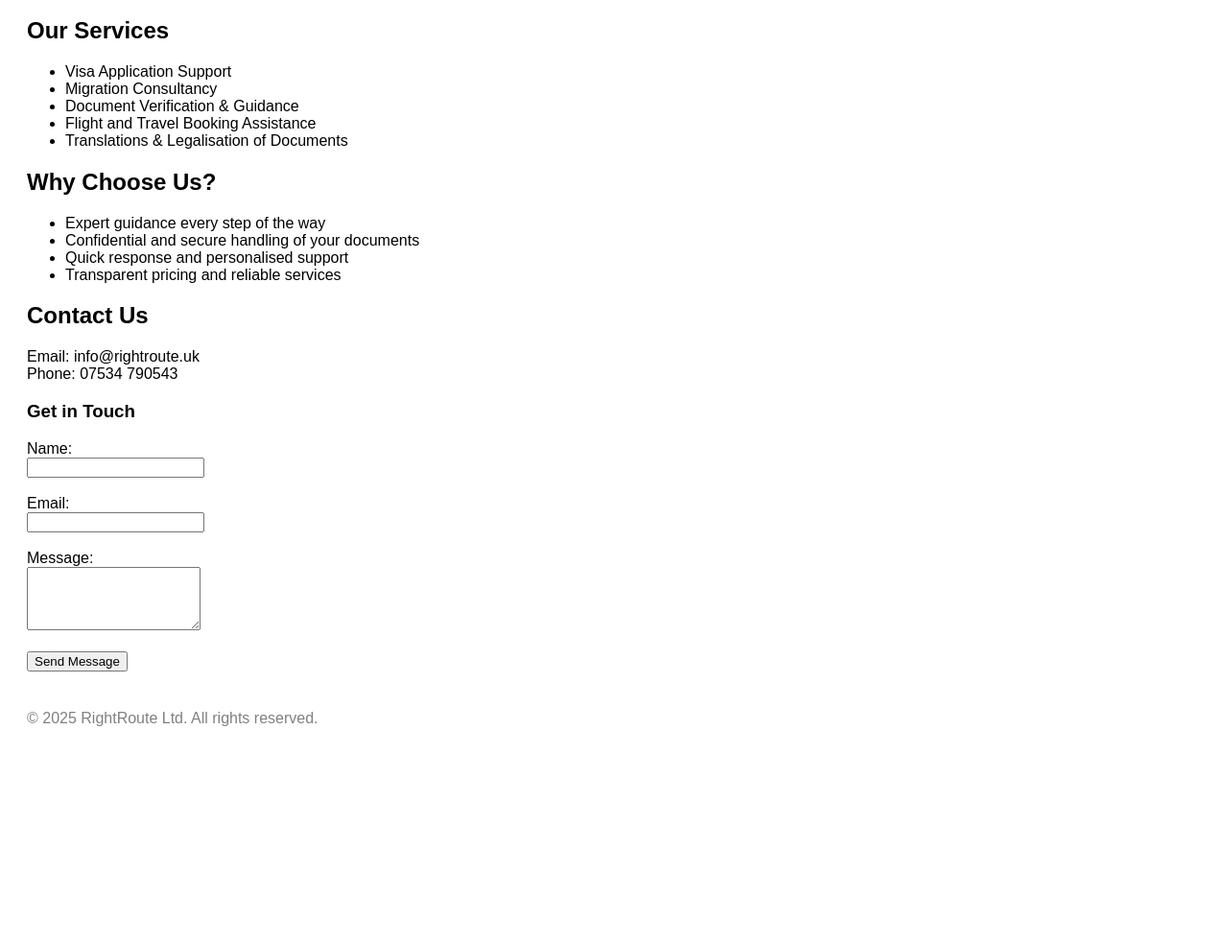
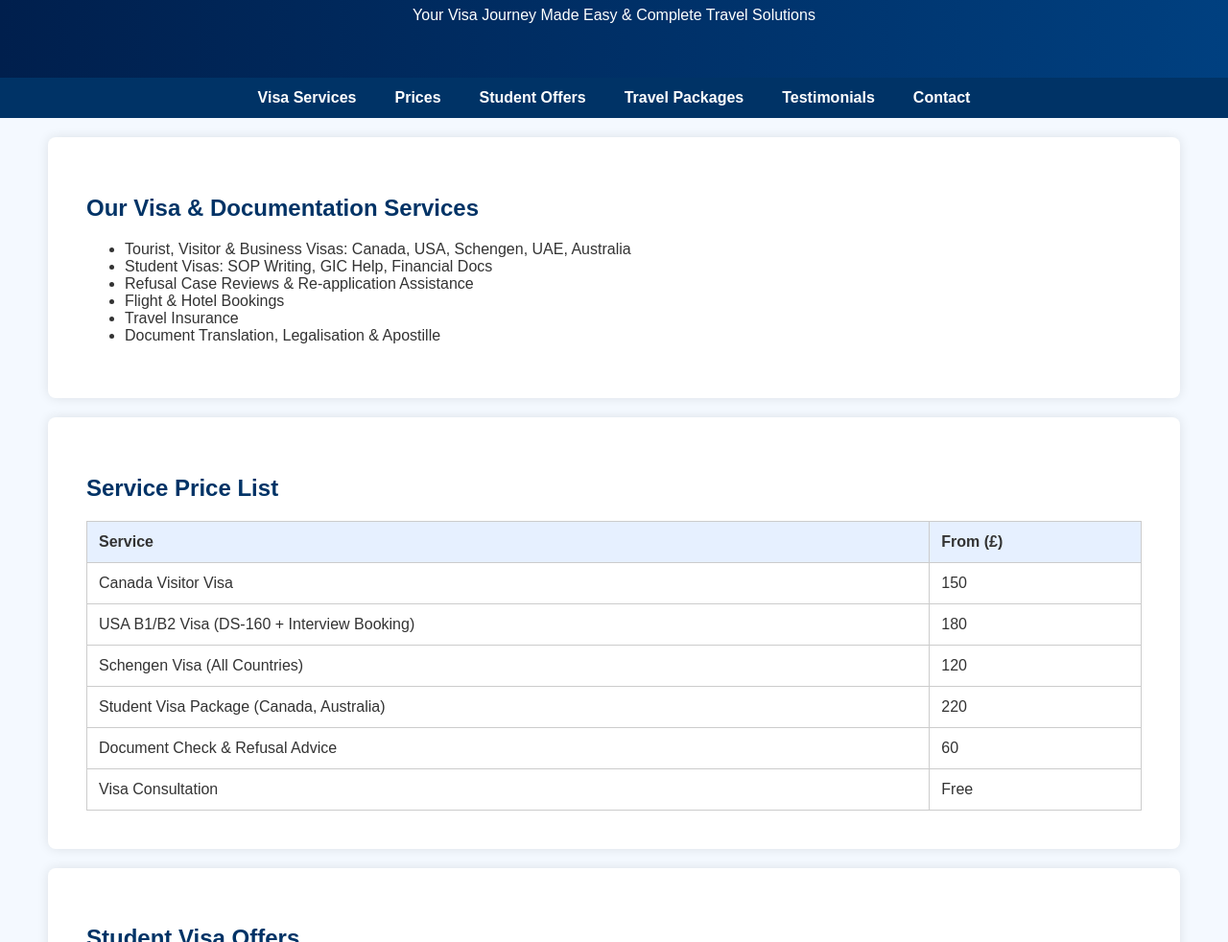
Before and after one commit to sabhidalli/rightroute-website, a plain HTML site: page index.html in a window 1280 px wide. Shown: the part 146-1128 px from the top of the page at 96% size. Before the commit the page ends 932 px from the top, so only its background shows below. Drawn offline with Linux system fonts and the light colour scheme.

Commit message:
Update index.html

```diff
--- a/index.html
+++ b/index.html
@@ -2,39 +2,180 @@
 <html lang="en">
 <head>
   <meta charset="UTF-8" />
-  <meta name="viewport" content="width=device-width, initial-scale=1.0"/>
-  <title>RightRoute Ltd</title>
+  <meta name="viewport" content="width=device-width, initial-scale=1.0" />
+  <title>RightRoute Ltd - Global Visa & Travel Services</title>
+  <style>
+    body {
+      font-family: Arial, sans-serif;
+      margin: 0;
+      background: #f4f9ff;
+      color: #333;
+    }
+    header {
+      background: linear-gradient(to right, #001f4d, #004080);
+      color: white;
+      padding: 40px 20px;
+      text-align: center;
+    }
+    header img {
+      width: 100px;
+      margin-bottom: 15px;
+    }
+    nav {
+      background: #003366;
+      display: flex;
+      justify-content: center;
+      flex-wrap: wrap;
+    }
+    nav a {
+      color: white;
+      text-decoration: none;
+      padding: 12px 20px;
+      font-weight: bold;
+    }
+    nav a:hover {
+      background: #0059b3;
+    }
+    section {
+      padding: 40px;
+      max-width: 1100px;
+      margin: auto;
+      background: white;
+      margin-top: 20px;
+      border-radius: 8px;
+      box-shadow: 0 0 12px rgba(0,0,0,0.1);
+    }
+    h2 { color: #003366; }
+    ul, table {
+      margin-top: 15px;
+    }
+    table {
+      width: 100%;
+      border-collapse: collapse;
+    }
+    table, th, td {
+      border: 1px solid #ccc;
+    }
+    th, td {
+      padding: 12px;
+      text-align: left;
+    }
+    th {
+      background: #e6f0ff;
+    }
+    form input, form textarea {
+      width: 100%;
+      padding: 12px;
+      margin-bottom: 12px;
+      border: 1px solid #ccc;
+      border-radius: 5px;
+    }
+    form button {
+      background: #003366;
+      color: white;
+      padding: 12px 20px;
+      border: none;
+      border-radius: 5px;
+      font-weight: bold;
+    }
+    footer {
+      background: #001f33;
+      color: white;
+      padding: 20px;
+      text-align: center;
+    }
+    .testimonial {
+      background: #f0f8ff;
+      padding: 15px;
+      border-left: 5px solid #0073e6;
+      margin-bottom: 15px;
+    }
+  </style>
 </head>
-<body style="font-family: sans-serif; padding: 20px;">
-  <h1 style="color: #003366;">RightRoute Ltd</h1>
-  <p>Your Visa Journey Made Easy — Expert Travel & Documentation Services</p>
-  <hr />
-  <h2>Our Services</h2>
+<body>
+  <header>
+    <img src="logo.png" alt="RightRoute Ltd Logo" />
+    <h1>RightRoute Ltd</h1>
+    <p>Your Visa Journey Made Easy & Complete Travel Solutions</p>
+  </header>
+
+  <nav>
+    <a href="#services">Visa Services</a>
+    <a href="#pricing">Prices</a>
+    <a href="#offers">Student Offers</a>
+    <a href="#packages">Travel Packages</a>
+    <a href="#testimonials">Testimonials</a>
+    <a href="#contact">Contact</a>
+  </nav>
+
+  <section id="services">
+    <h2>Our Visa & Documentation Services</h2>
     <ul>
-    <li>Visa Application Support</li>
-    <li>Migration Consultancy</li>
-    <li>Document Verification & Guidance</li>
-    <li>Flight and Travel Booking Assistance</li>
-    <li>Translations & Legalisation of Documents</li>
+      <li>Tourist, Visitor & Business Visas: Canada, USA, Schengen, UAE, Australia</li>
+      <li>Student Visas: SOP Writing, GIC Help, Financial Docs</li>
+      <li>Refusal Case Reviews & Re-application Assistance</li>
+      <li>Flight & Hotel Bookings</li>
+      <li>Travel Insurance</li>
+      <li>Document Translation, Legalisation & Apostille</li>
     </ul>
-  <h2>Why Choose Us?</h2>
+  </section>
+
+  <section id="pricing">
+    <h2>Service Price List</h2>
+    <table>
+      <tr><th>Service</th><th>From (£)</th></tr>
+      <tr><td>Canada Visitor Visa</td><td>150</td></tr>
+      <tr><td>USA B1/B2 Visa (DS-160 + Interview Booking)</td><td>180</td></tr>
+      <tr><td>Schengen Visa (All Countries)</td><td>120</td></tr>
+      <tr><td>Student Visa Package (Canada, Australia)</td><td>220</td></tr>
+      <tr><td>Document Check & Refusal Advice</td><td>60</td></tr>
+      <tr><td>Visa Consultation</td><td>Free</td></tr>
+    </table>
+  </section>
+
+  <section id="offers">
+    <h2>Student Visa Offers</h2>
     <ul>
-    <li>Expert guidance every step of the way</li>
-    <li>Confidential and secure handling of your documents</li>
-    <li>Quick response and personalised support</li>
-    <li>Transparent pricing and reliable services</li>
+      <li>🎓 £25 Off on Full Visa Package for Students</li>
+      <li>📋 Free SOP & Cover Letter Templates</li>
+      <li>🎯 Free Visa Eligibility Check</li>
     </ul>
-  <h2>Contact Us</h2>
-  <p>Email: info@rightroute.uk<br>Phone: 07534 790543</p>
-  <form action="https://formspree.io/f/mayvlbvn" method="POST">
-    <h3>Get in Touch</h3>
-    <label>Name:<br /><input type="text" name="name" required></label><br /><br />
-    <label>Email:<br /><input type="email" name="email" required></label><br /><br />
-    <label>Message:<br /><textarea name="message" rows="4" required></textarea></label><br /><br />
+  </section>
+
+  <section id="packages">
+    <h2>Top Travel Packages</h2>
+    <ul>
+      <li>Dubai Getaway – 5 nights, visa, hotel: £699</li>
+      <li>Thailand Trip – 7 nights beach escape: £750</li>
+      <li>Paris & Rome – 6-day Europe combo: £649</li>
+      <li>Canada Explorer – flights + stay: £899</li>
+      <li>USA Highlights – New York + Vegas: £999</li>
+    </ul>
+  </section>
+
+  <section id="testimonials">
+    <h2>What Our Clients Say</h2>
+    <div class="testimonial">"Super helpful from day one! Got my Canada visa without hassle. Highly recommend RightRoute." – Amandeep K.</div>
+    <div class="testimonial">"They reviewed my USA visa refusal and helped me reapply successfully. Great team!" – Fatima R.</div>
+    <div class="testimonial">"Professional, fast and affordable. My student visa process was smooth." – Adil M.</div>
+  </section>
+
+  <section id="contact">
+    <h2>Get in Touch</h2>
+    <p><strong>Email:</strong> info@rightroute.uk</p>
+    <p><strong>Phone:</strong> +44 7534 790543</p>
+    <p><strong>Website:</strong> www.rightroute.uk</p>
+    <p><strong>Office:</strong> Wellington House, Cambridge, UK</p>
+    <form>
+      <input type="text" placeholder="Your Name" required />
+      <input type="email" placeholder="Email Address" required />
+      <textarea placeholder="Your Message" rows="5"></textarea>
       <button type="submit">Send Message</button>
     </form>
-  <footer style="margin-top: 40px; color: gray;">
-    &copy; 2025 RightRoute Ltd. All rights reserved.
+  </section>
+
+  <footer>
+    &copy; 2025 RightRoute Ltd – All rights reserved.
   </footer>
 </body>
 </html>
```
Lines whose indentation alone changed are shown as unchanged.
